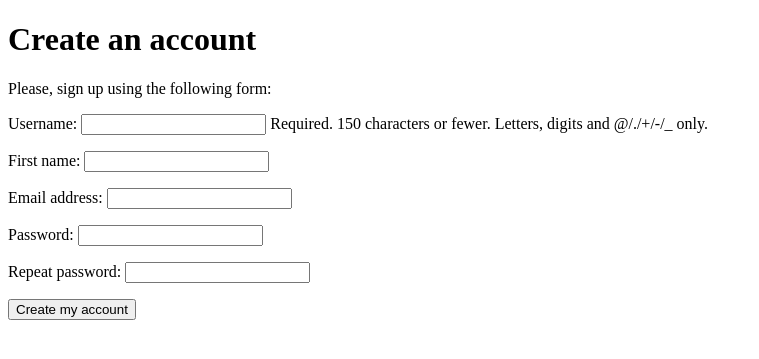
After one commit to EvgeniyBardik/weckl, a Django app: page /reg/ in a window 1280 px wide. The commit adds this page. Shown: the top 359 px of the page, without its empty margins (0-759 px from the left). Run offline with Django 3.2, Linux system fonts and the light colour scheme.

Commit message:
Add Registration Form

```diff
--- /dev/null
+++ b/polls/forms.py
@@ -0,0 +1,20 @@
+from django.contrib.auth.models import User
+from django import forms
+
+class LoginForm(forms.Form):
+    username = forms.CharField()
+    password = forms.CharField(widget=forms.PasswordInput)
+
+class UserRegistrationForm(forms.ModelForm):
+    password = forms.CharField(label='Password', widget=forms.PasswordInput)
+    password2 = forms.CharField(label='Repeat password', widget=forms.PasswordInput)
+
+    class Meta:
+        model = User
+        fields = ('username', 'first_name', 'email')
+
+    def clean_password2(self):
+        cd = self.cleaned_data
+        if cd['password'] != cd['password2']:
+            raise forms.ValidationError('Passwords don\'t match.')
+        return cd['password2']
--- a/polls/templates/polls/index.html
+++ b/polls/templates/polls/index.html
@@ -7,7 +7,6 @@
   <title>Моя первая страница</title>
 </head>
 <body>
-
 {% if latest_question_list %}
     <ul>
     {% for question in latest_question_list %}
@@ -17,5 +16,6 @@
 {% else %}
     <p>No polls are available.</p>
 {% endif %}
+<button onclick="location.href = 'reg/'">Registration</button>
 </body>
 </html>
--- /dev/null
+++ b/polls/templates/polls/register.html
@@ -0,0 +1,17 @@
+<!DOCTYPE html>
+<html lang="ru">
+<head>
+  <meta charset="UTF-8">
+  <title>Моя первая страница</title>
+</head>
+<body>
+ <h1>Create an account</h1>
+    <p>Please, sign up using the following form:</p>
+    <form action="." method="post">
+        {{ user_form.as_p }}
+        {% csrf_token %}
+        <p><input type="submit" value="Create my account"></p>
+    </form>
+
+</body>
+</html>
--- a/polls/urls.py
+++ b/polls/urls.py
@@ -8,4 +8,6 @@ urlpatterns = [
     path('<int:pk>/', views.DetailView.as_view(), name='detail'),
     path('<int:pk>/results/', views.ResultsView.as_view(), name='results'),
     path('<int:question_id>/vote/', views.vote, name='vote'),
+    path('reg/', views.register, name='register'),
+    path('login/', views.register, name='register')
 ]
--- a/polls/views.py
+++ b/polls/views.py
@@ -3,7 +3,7 @@ from django.shortcuts import get_object_or_404, render
 from django.urls import reverse
 from django.views import generic
 from django.utils import timezone
-
+from .forms import LoginForm, UserRegistrationForm
 from .models import Choice, Question
 
 
@@ -51,3 +51,19 @@ def vote(request, question_id):
         # with POST data. This prevents data from being posted twice if a
         # user hits the Back button.
         return HttpResponseRedirect(reverse('polls:results', args=(question.id,)))
+
+
+def register(request):
+    if request.method == 'POST':
+        user_form = UserRegistrationForm(request.POST)
+        if user_form.is_valid():
+            # Create a new user object but avoid saving it yet
+            new_user = user_form.save(commit=False)
+            # Set the chosen password
+            new_user.set_password(user_form.cleaned_data['password'])
+            # Save the User object
+            new_user.save()
+            return render(request, 'polls/register_done.html', {'new_user': new_user})
+    else:
+        user_form = UserRegistrationForm()
+    return render(request, 'polls/register.html', {'user_form': user_form})
```
Also changed, not shown: polls/templates/polls/register_done.html (added, +17 -0 lines).
